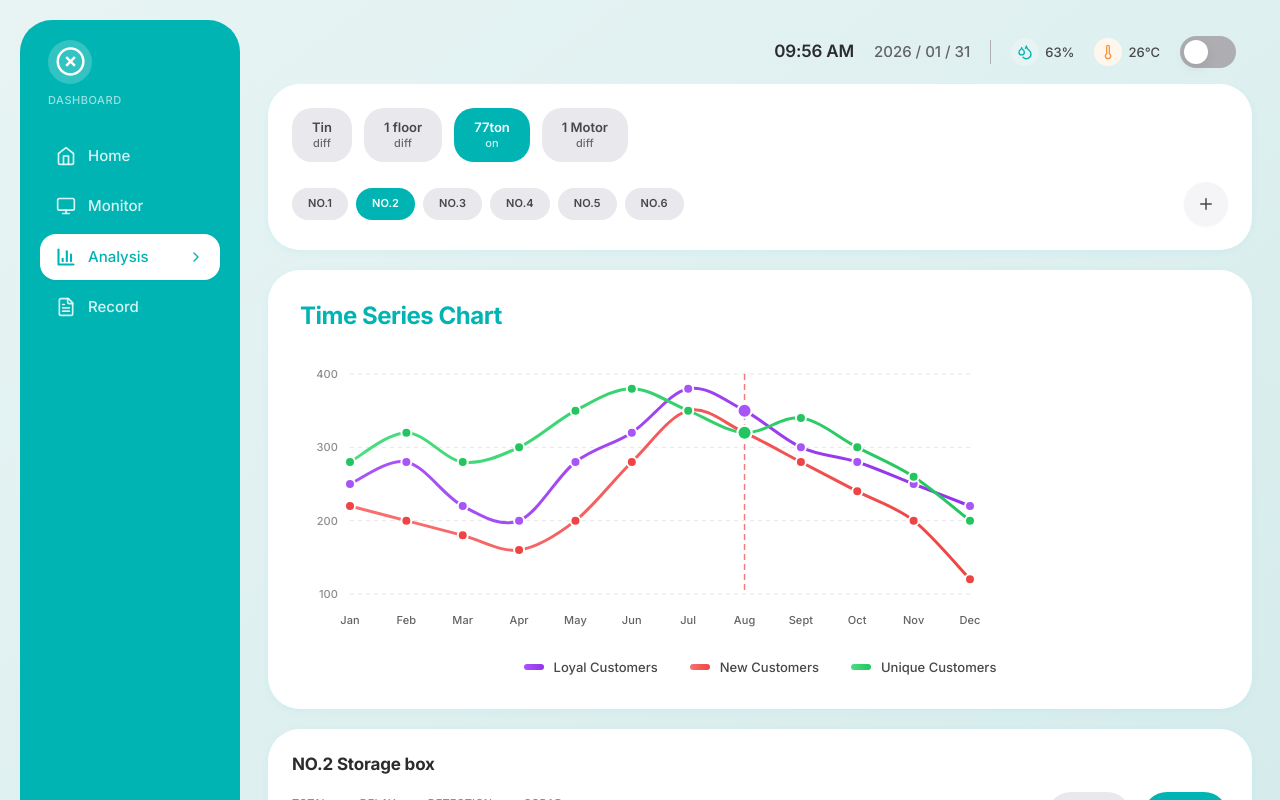
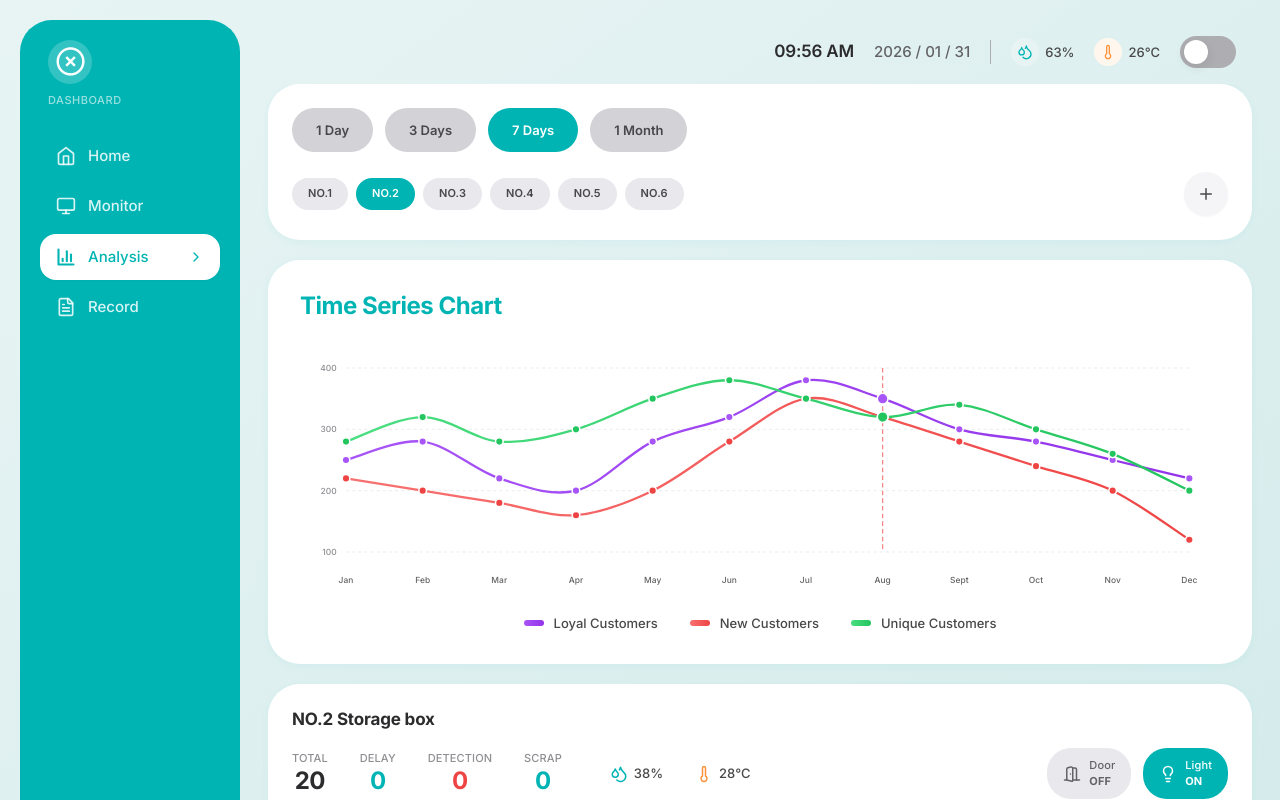
Before and after one commit to fewfyz/Dashboard_clone1, a Next.js app: page / in a window 1280 px wide. Both pictures are taken after a click on the button "Analysis". Shown: the top 800 px of the page. Built offline with nearby package versions, Linux system fonts and the light colour scheme.

Commit message:
Fix button text (remove subLabel) and resize chart for Full HD resolution

```diff
--- a/src/components/AnalysisFilters.tsx
+++ b/src/components/AnalysisFilters.tsx
@@ -5,37 +5,35 @@ import { Plus } from 'lucide-react';
 
 interface FilterTabProps {
   label: string;
-  subLabel?: string;
   isActive: boolean;
   onClick: () => void;
 }
 
-function FilterTab({ label, subLabel, isActive, onClick }: FilterTabProps) {
+function FilterTab({ label, isActive, onClick }: FilterTabProps) {
   return (
     <button
       onClick={onClick}
-      className={`min-h-[44px] px-4 sm:px-5 py-2.5 rounded-xl text-sm font-semibold transition-all duration-200
+      className={`min-h-[44px] px-5 sm:px-6 py-2.5 rounded-2xl text-sm font-semibold transition-all duration-200
         focus:outline-none focus-visible:ring-2 focus-visible:ring-[#00b4b4] focus-visible:ring-offset-2
         ${isActive
           ? 'bg-[#00b4b4] text-white'
-          : 'bg-gray-100 text-gray-600 hover:bg-gray-200 active:bg-gray-300'
+          : 'bg-gray-200 text-gray-600 hover:bg-gray-300 active:bg-gray-400'
         }`}
     >
-      <div>{label}</div>
-      {subLabel && <div className="text-[11px] sm:text-xs opacity-80 font-medium">{subLabel}</div>}
+      {label}
     </button>
   );
 }
 
 export default function AnalysisFilters() {
-  const [activeFilter, setActiveFilter] = useState('77ton');
+  const [activeFilter, setActiveFilter] = useState('7Days');
   const [activeTab, setActiveTab] = useState('NO.2');
 
   const filters = [
-    { id: 'tin', label: 'Tin', subLabel: 'diff' },
-    { id: '1floor', label: '1 floor', subLabel: 'diff' },
-    { id: '77ton', label: '77ton', subLabel: 'on' },
-    { id: '1motor', label: '1 Motor', subLabel: 'diff' },
+    { id: '1Day', label: '1 Day' },
+    { id: '3Days', label: '3 Days' },
+    { id: '7Days', label: '7 Days' },
+    { id: '1Month', label: '1 Month' },
   ];
 
   const tabs = ['NO.1', 'NO.2', 'NO.3', 'NO.4', 'NO.5', 'NO.6'];
@@ -48,7 +46,6 @@ export default function AnalysisFilters() {
           <FilterTab
             key={filter.id}
             label={filter.label}
-            subLabel={filter.subLabel}
             isActive={activeFilter === filter.id}
             onClick={() => setActiveFilter(filter.id)}
           />
--- a/src/components/TimeSeriesChart.tsx
+++ b/src/components/TimeSeriesChart.tsx
@@ -14,9 +14,9 @@ export default function TimeSeriesChart() {
 
   const maxValue = 400;
   const minValue = 100;
-  const chartWidth = 700;
-  const chartHeight = 280;
-  const padding = { top: 20, right: 30, bottom: 40, left: 50 };
+  const chartWidth = 1200;  // Full HD optimized
+  const chartHeight = 320;  // Better aspect ratio
+  const padding = { top: 30, right: 40, bottom: 50, left: 60 };
 
   const getX = (index: number) => {
     return padding.left + (index / (months.length - 1)) * (chartWidth - padding.left - padding.right);
@@ -53,8 +53,12 @@ export default function TimeSeriesChart() {
     <div className="glass-card rounded-2xl sm:rounded-3xl p-4 sm:p-6 lg:p-8 animate-fade-in">
       <h2 className="text-lg sm:text-xl lg:text-2xl font-bold text-[#00b4b4] mb-4 sm:mb-6 tracking-tight">Time Series Chart</h2>
 
-      <div className="overflow-x-auto -mx-2 px-2">
-        <svg width={chartWidth} height={chartHeight} className="min-w-[600px]">
+      <div className="w-full overflow-hidden">
+        <svg
+          viewBox={`0 0 ${chartWidth} ${chartHeight}`}
+          className="w-full h-auto"
+          preserveAspectRatio="xMidYMid meet"
+        >
           {/* Gradient definitions */}
           <defs>
             <linearGradient id="purpleGrad" x1="0%" y1="0%" x2="100%" y2="0%">
```
